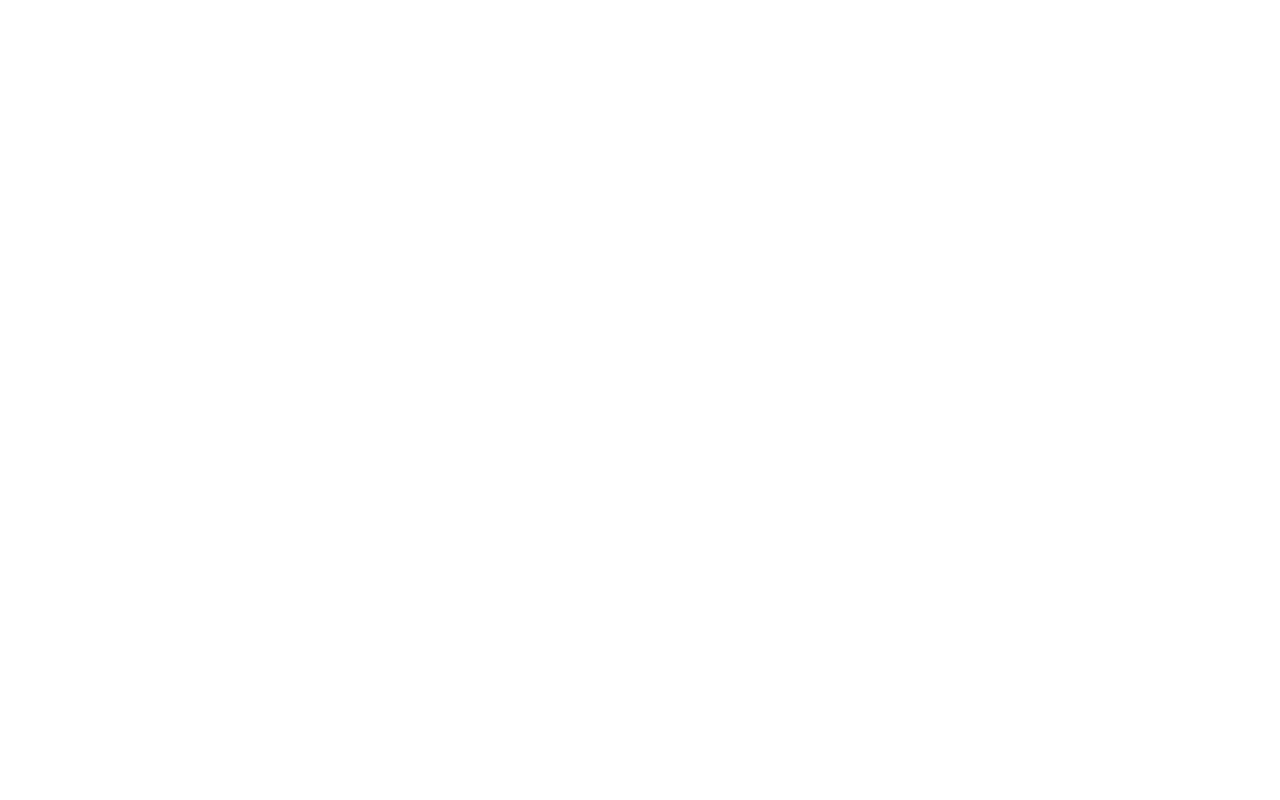
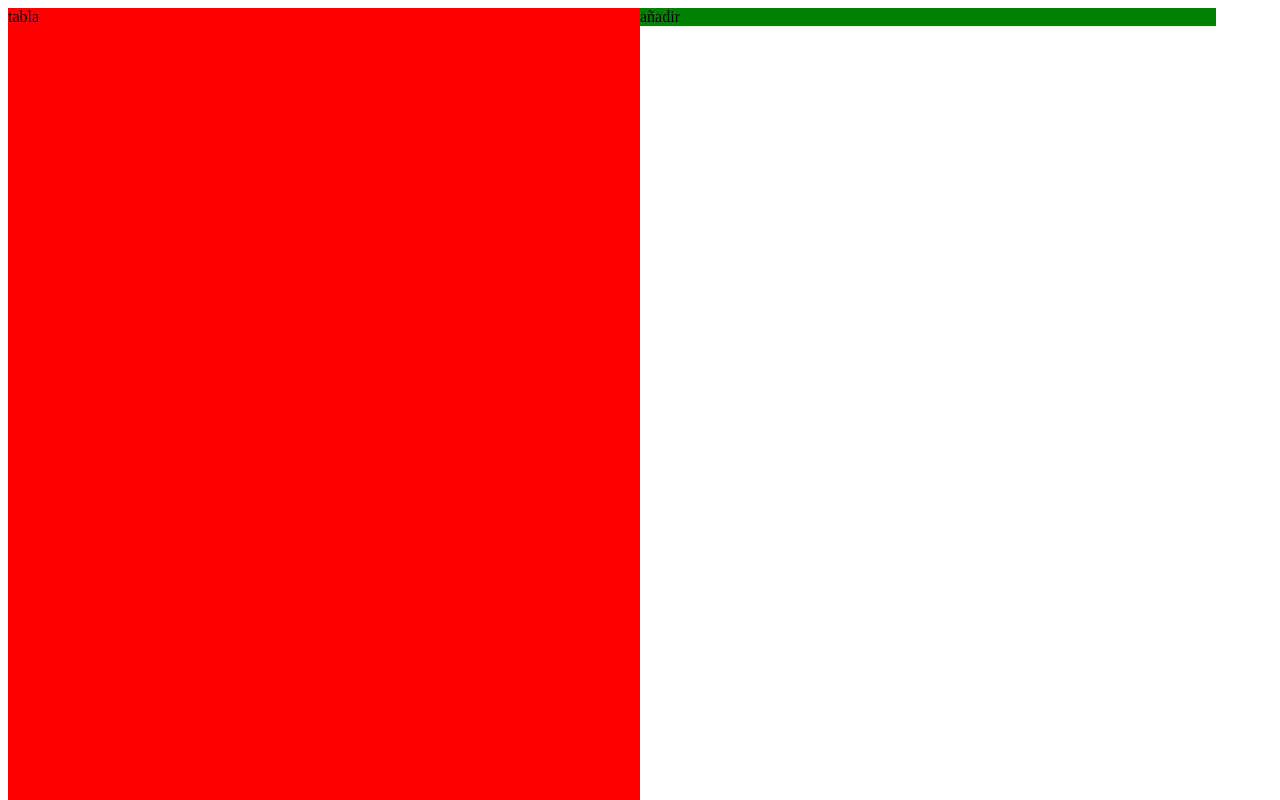
Before and after one commit to enigmaturing/ComunidadDeAprendizaje, a plain HTML site: page index.html in a window 1280 px wide. Shown: the top 800 px of the page. Drawn offline with Linux system fonts and the light colour scheme.

Commit message:
Add main structure

```diff
--- a/index.html
+++ b/index.html
@@ -7,6 +7,15 @@
     <link rel="stylesheet" href="style.css">
 </head>
 <body>
+    <div class="tabla">
+        tabla
+    </div>
+    <div class="formulario">
+        añadir
+    </div>
+    <div class="buscador">
+        buscador
+    </div>
     <script src="script.js"></script>
 </body>
 </html>
--- a/style.css
+++ b/style.css
@@ -0,0 +1,17 @@
+.tabla {
+    background-color: red;
+    height: 2000px;
+    width: 50%;
+    display: inline-block;
+}
+
+.formulario {
+    background-color: green;
+    width: 45%;
+    display: inline-block;
+    position: fixed;
+}
+
+.buscador {
+    background-color: blue;
+}
```
